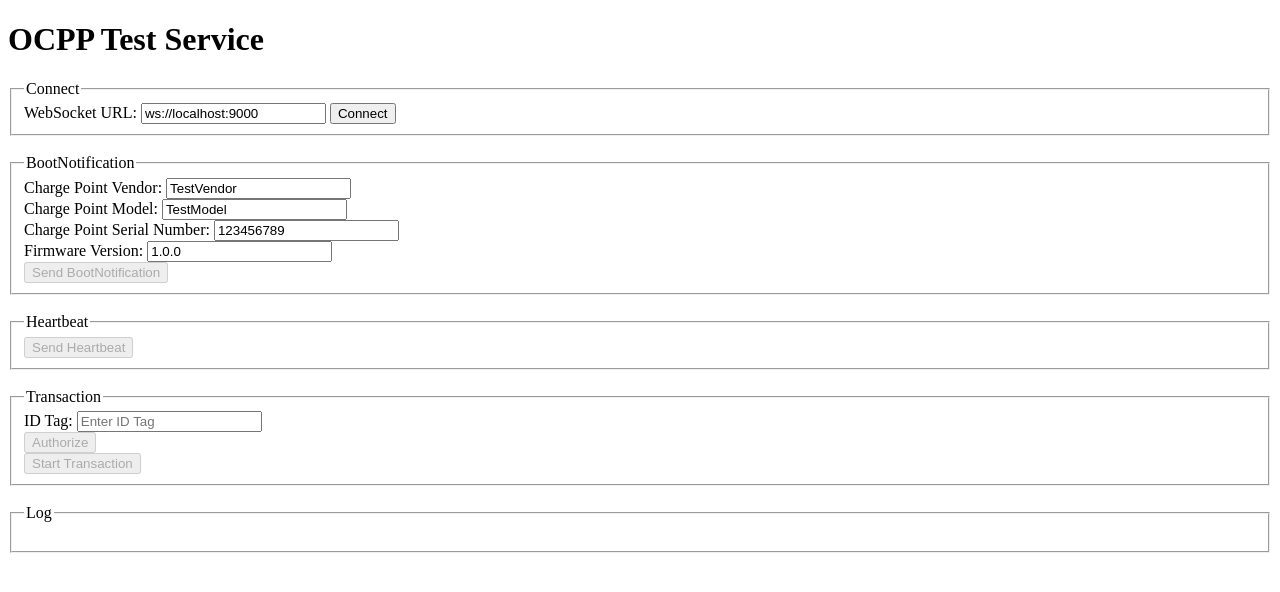
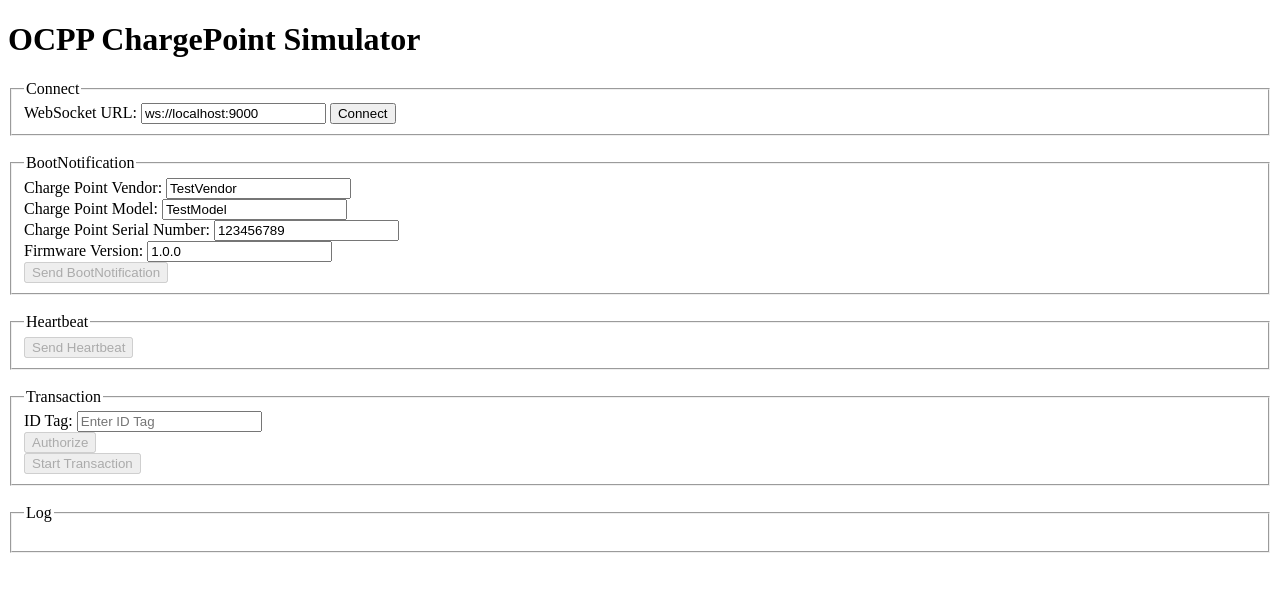
Before and after one commit to enertech-ch/ocpp-chargepoint-simulator, a plain HTML site: page index.html in a window 1280 px wide. Drawn offline with Linux system fonts and the light colour scheme.

Commit message:
Changed name

```diff
--- a/index.html
+++ b/index.html
@@ -3,10 +3,10 @@
 <head>
     <meta charset="UTF-8">
     <meta name="viewport" content="width=device-width, initial-scale=1.0">
-    <title>OCPP Test Service</title>
+    <title>OCPP ChargePoint Simulator</title>
 </head>
 <body>
-    <h1>OCPP Test Service</h1>
+    <h1>OCPP ChargePoint Simulator</h1>
     <fieldset>
         <legend>Connect</legend>
         <label for="wsUrlInput">WebSocket URL:</label>
```
